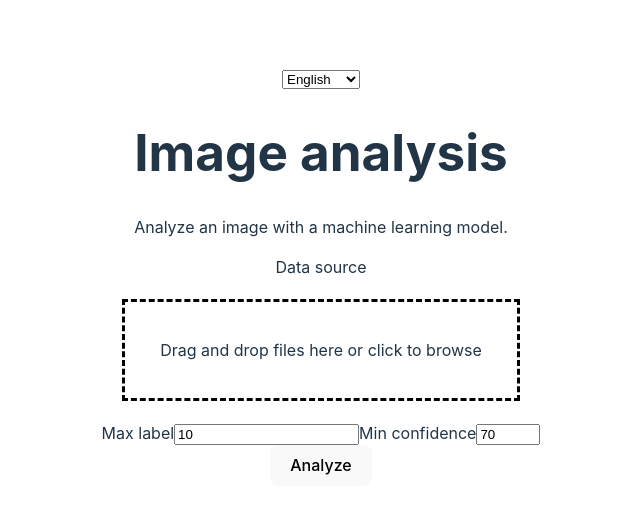
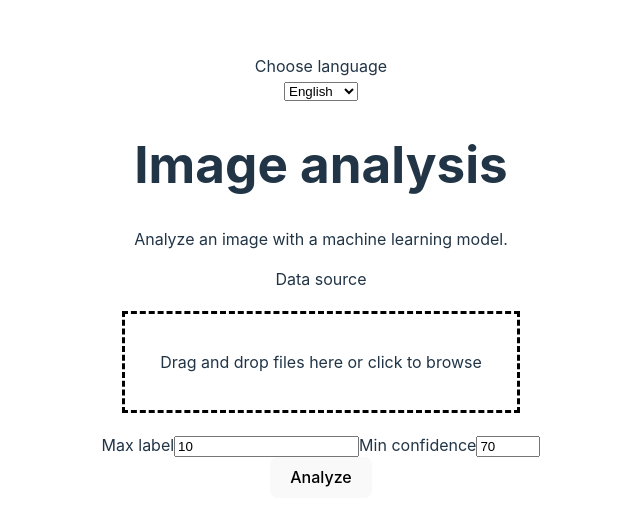
Before and after one commit to YannickPerret/RIA-Vision, a React (Vite) app: page / in a window 1280 px wide. Shown: the part 124-650 px from the top of the page, without its empty margins (319-959 px from the left). Built offline with nearby package versions, Linux system fonts and the light colour scheme.

Commit message:
fix : folder naming. Chore : create languages component view

```diff
--- a/src/App.jsx
+++ b/src/App.jsx
@@ -2,6 +2,7 @@ import { useState, useEffect } from 'react'
 import './styles/App.css'
 import FileUpload from './components/FileUpload';
 import { useLanguage } from './providers/languages';
+import Languages from './components/Languages';
 
 const API_URL_BUCKET = 'http://localhost:28468';
 const API_URL_ANALYZE = 'http://localhost:28469';
@@ -114,14 +115,7 @@ export default function App() {
           {error && <div id="error">{error}</div>}
         </div>
 
-        <form>
-          <select id="language" value={language} onChange={(e) => handleLanguageChange(e.target.value)}>
-            <option value="en">English</option>
-            <option value="fr">French</option>
-            <option value="all">Allemand</option>
-          </select>
-
-        </form>
+        <Languages />
 
         <form onSubmit={handleSubmitAnalyze} encType="multipart/form-data">
           <h1>{translations.title}</h1>
--- /dev/null
+++ b/src/components/Languages.jsx
@@ -0,0 +1,20 @@
+import React from 'react'
+import { useLanguage } from '../providers/languages';
+import translationsData from '../languages/languages.json';
+
+export default function Languages() {
+    const { language, translations, handleLanguageChange } = useLanguage();
+    return (
+        <div>
+            <form>
+                <label htmlFor="language">{translations.labelLanguage}</label><br />
+                <select id="language" value={language} onChange={(e) => handleLanguageChange(e.target.value)}>
+                    <option value="en">{translationsData.en.language}</option>
+                    <option value="fr">{translationsData.fr.language}</option>
+                    <option value="all">{translationsData.all.language}</option>
+                </select>
+            </form>
+        </div>
+
+    )
+}
--- a/src/langages/langages.json
+++ b/src/languages/languages.json
@@ -1,5 +1,6 @@
 {
     "en": {
+        "language": "English",
         "title": "Image analysis",
         "description": "Analyze an image with a machine learning model.",
         "dataSource": "Data source",
@@ -10,9 +11,11 @@
         "confidence": "Confidence",
         "averageConfidence": "Average confidence",
         "downloadSQL": "Download SQL",
-        "labelFileUpload": "Drag and drop files here or click to browse"
+        "labelFileUpload": "Drag and drop files here or click to browse",
+        "labelLanguage": "Choose language"
     },
     "fr": {
+        "language": "Français",
         "title": "Analyse d'image",
         "description": "Analyser une image avec un modèle de machine learning.",
         "dataSource": "Source de données",
@@ -23,9 +26,11 @@
         "confidence": "Confiance",
         "averageConfidence": "Confiance moyenne",
         "downloadSQL": "Télécharger SQL",
-        "labelFileUpload": "Glisser-déposer des fichiers ici ou cliquer pour parcourir"
+        "labelFileUpload": "Glisser-déposer des fichiers ici ou cliquer pour parcourir",
+        "labelLanguage": "Choisir la langue"
     },
     "all": {
+        "language": "Deutsch",
         "title": "Beeldanalyse",
         "description": "Analyseer een afbeelding met een machine learning model.",
         "dataSource": "Gegevensbron",
@@ -36,6 +41,7 @@
         "confidence": "Vertrouwen",
         "averageConfidence": "Gemiddeld vertrouwen",
         "downloadSQL": "Download SQL",
-        "labelFileUpload": "Sleep bestanden hierheen of klik om te bladeren"
+        "labelFileUpload": "Sleep bestanden hierheen of klik om te bladeren",
+        "labelLanguage": "Kies taal"
     }
 }
--- a/src/providers/languages.jsx
+++ b/src/providers/languages.jsx
@@ -1,5 +1,5 @@
 import React, { createContext, useState, useContext, useEffect } from 'react';
-import translationsData from '../langages/langages.json';
+import translationsData from '../languages/languages.json';
 
 
 const LanguageContext = createContext();
```
